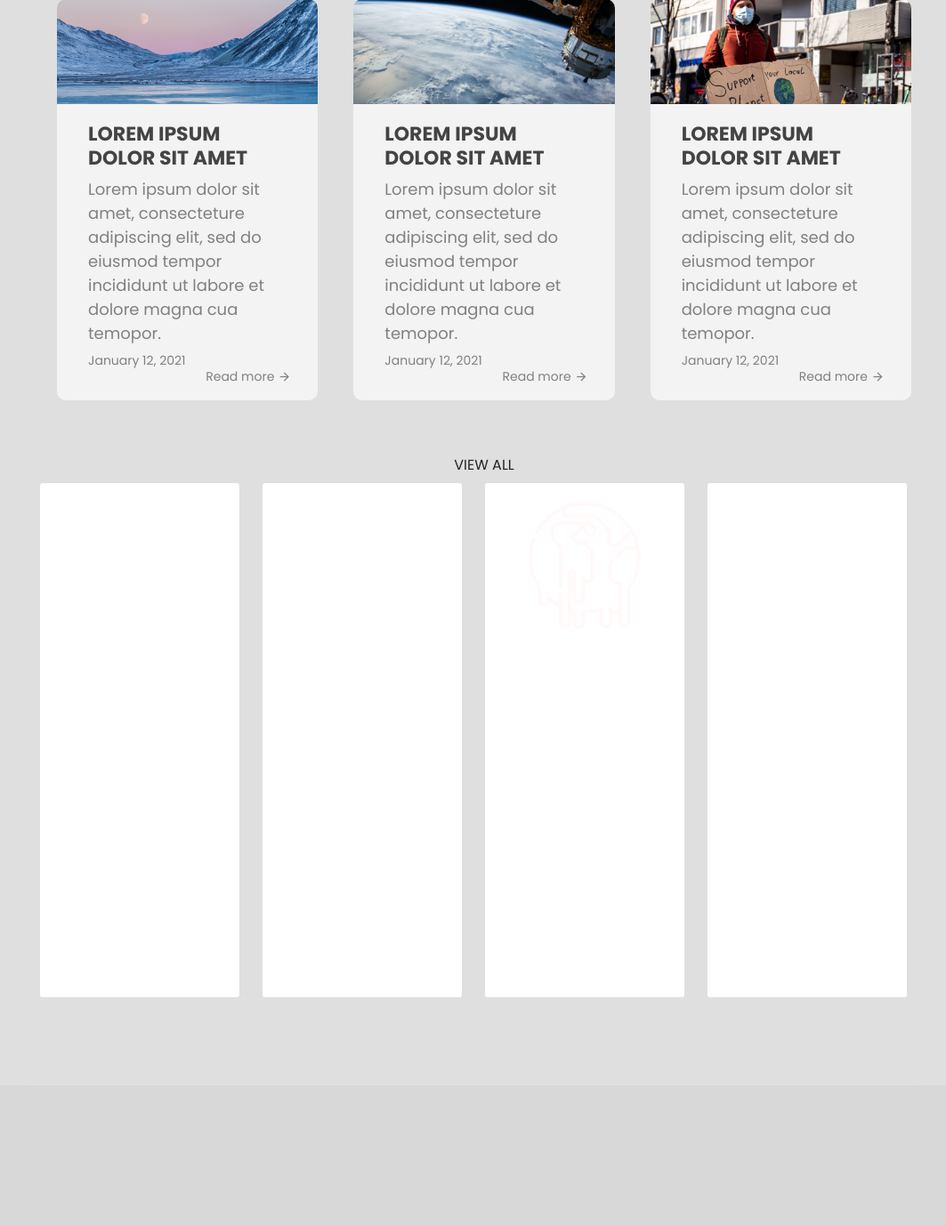
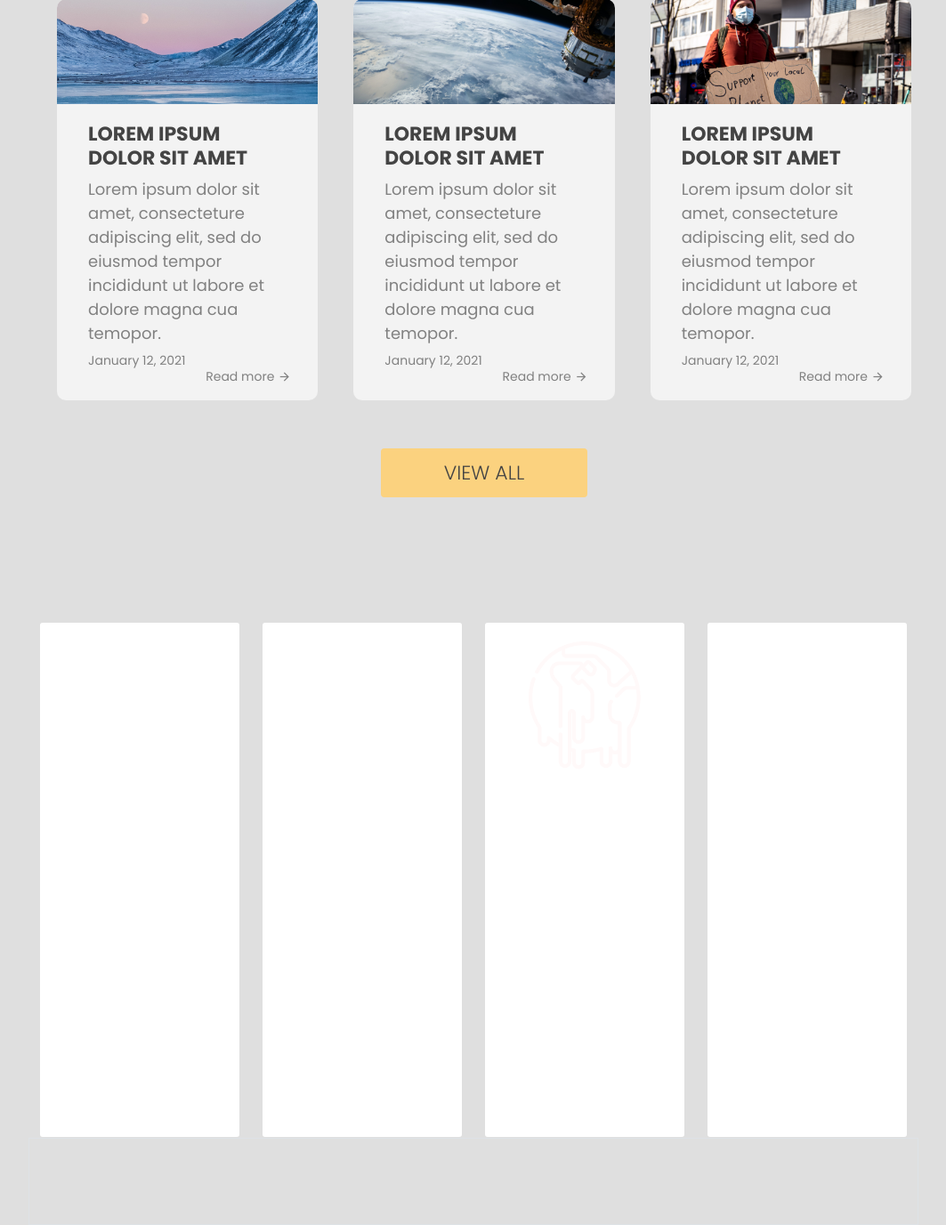
Before and after one commit to Nawazhzn/EarthWise-Website, a PHP site: page / in a window 1280 px wide. Shown: the part 1624-3001 px from the top of the page at 89% size, without its empty margins (108-1171 px from the left). Before the commit the page ends 2844 px from the top, so only its background shows below. Run offline with PHP 8.4, Linux system fonts and the light colour scheme.

Commit message:
Merge branch 'main' of https://github.com/Nawazhzn/Earthwise- into Nawaz

```diff
--- a/style.css
+++ b/style.css
@@ -339,7 +339,6 @@
   font-size: 15px;
 }
 
-<<<<<<< HEAD
 /*cards */
 
 body {
@@ -347,7 +346,6 @@
   -moz-osx-font-smoothing: grayscale;
   background-color: #e9ebea;
   text-align: center;
-=======
 .news-container>.btn {
   font-family: 'Poppins';
   font-weight: 300;
@@ -359,7 +357,6 @@
   padding: 10px;
   padding-left: 70px;
   padding-right: 70px;
->>>>>>> 1ab6bfa9a0ad65508b59b9b372b792cc32005dfd
 }
 
 .news-container>.btn:hover {
@@ -367,19 +364,16 @@
   transition: 0.1s;
 }
 
-<<<<<<< HEAD
 
 
 /*see all btn */
 
 .btn-warning {
   width: 100px;
-=======
 @media screen and (max-width: 767px) {
   .news-container {
     width: 90vw;
   }
->>>>>>> 1ab6bfa9a0ad65508b59b9b372b792cc32005dfd
 }
 
 /** Section 3 CSS */
```
